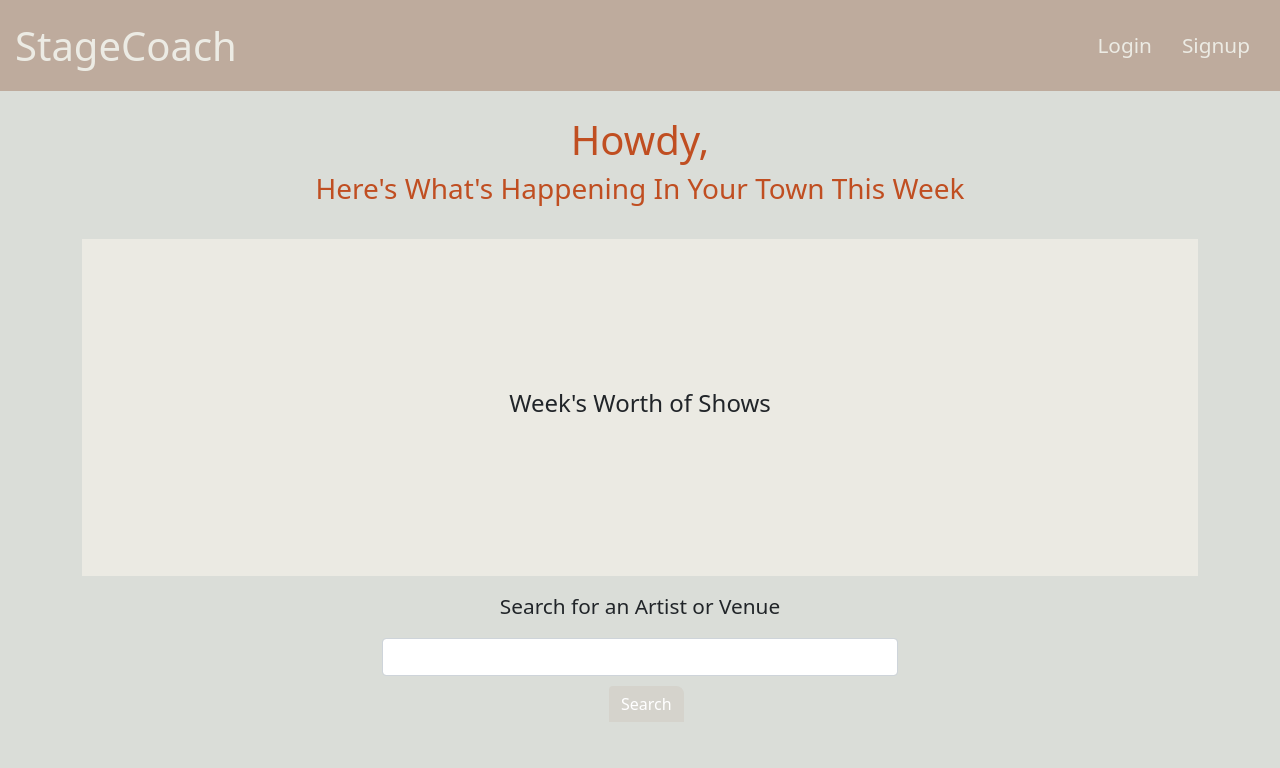
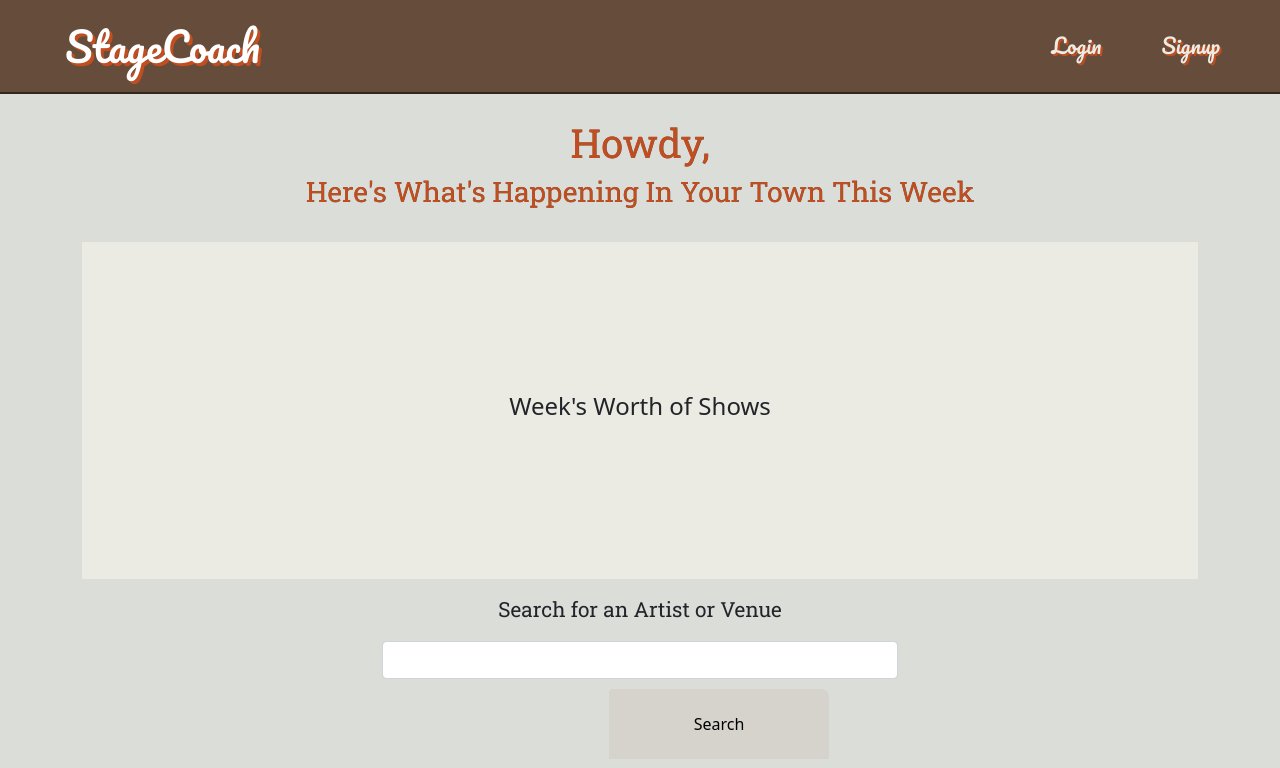
Before and after one commit to MattReisdorf/StageCoach, a React (Create React App) app in the folder client/: page / in a window 1280 px wide. Shown: the top 768 px of the page. Built offline with nearby package versions, Linux system fonts and the light colour scheme.

Commit message:
more styling to signup and also to home

```diff
--- a/client/public/index.html
+++ b/client/public/index.html
@@ -9,6 +9,11 @@
       name="description"
       content="Web site created using create-react-app"
     />
+    <link rel="preconnect" href="https://fonts.gstatic.com">
+    <link href="https://fonts.googleapis.com/css2?family=Pacifico&display=swap" rel="stylesheet">
+    <link rel="preconnect" href="https://fonts.gstatic.com">
+    <link href="https://fonts.googleapis.com/css2?family=Pacifico&family=Roboto+Slab:wght@400&display=swap" rel="stylesheet">
+
     <link rel="apple-touch-icon" href="%PUBLIC_URL%/logo192.png?v=2" />
     <!--
       manifest.json provides metadata used when your web app is installed on a
--- a/client/src/components/css/Home.css
+++ b/client/src/components/css/Home.css
@@ -7,6 +7,9 @@
     padding-top: 25px;
     padding-bottom: 25px;
     color: rgb(192,78,33);
+    text-shadow: rgba(102, 76, 58) .2px .2px;
+    font-family: 'Pacifico', cursive;
+    font-family: 'Roboto Slab', serif;
 }
 
 .calendar-placeholder {
@@ -30,6 +33,8 @@
     text-align: center;
     padding-top: 15px;
     font-size: 1.3em;
+    font-family: 'Pacifico', cursive;
+    font-family: 'Roboto Slab', serif;
 }
 
 .search-form {
@@ -38,6 +43,20 @@
 }
 
 .search-button {
+    width: 220px;
+    height: 70px;
     margin-left: 44%;
     margin-top: 10px;
+    background-color: rgb(235,234,227);
+    color: black;
+    border-bottom-left-radius: 8px;
+    border-bottom-right-radius: 8px;
+    border-top-right-radius: 8px;
+    border-top-left-radius: 8px;
 }
+
+#bottom-btn {
+    display: flex;
+    justify-content: center;
+    color: red;
+}
--- a/client/src/components/css/NavBar.css
+++ b/client/src/components/css/NavBar.css
@@ -5,14 +5,19 @@
 }
 
 .nav-background {
-    background-color: rgb(190, 171, 157);
+    background-color: rgba(102, 76, 58);
     padding: 15px;
+    border-bottom: 2px solid rgba(0, 0, 0, .5);
+    /* background-color: rgb(190, 171, 157); */
 }
 
 .page-name {
-    color: rgb(236, 235, 228);
+    color: rgb(255, 255, 255);
     text-decoration: none;
     font-size: 2.5em;
+    font-family: 'Pacifico', cursive;
+    margin-left: 50px;
+    text-shadow: 3px 3px rgb(192,78,33);
 }
 
 .page-name:hover{
@@ -22,6 +27,10 @@
 .other-links{
     color: rgb(236, 235, 228);
     text-decoration: none;
+    font-family: 'Pacifico', cursive;
+    text-shadow: 2px 2px rgb(192,78,33);
+    margin-right: 30px;
+
 }
 
 .other-links:hover {
```
